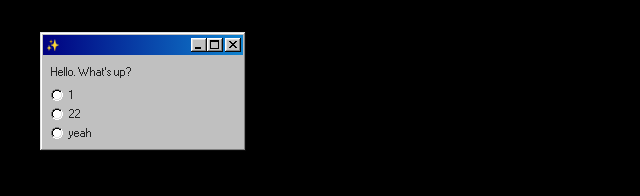
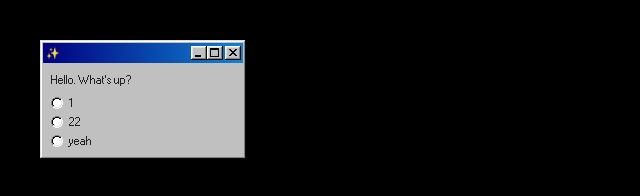
Before and after one commit to Koolo2334/happysmile, a plain HTML site: page index.html in a window 1280 px wide. Shown: the whole page, without its empty margins (0-640 px from the left). Drawn offline with nearby package versions, Linux system fonts and the light colour scheme.

Commit message:
Update index.html

```diff
--- a/index.html
+++ b/index.html
@@ -5,7 +5,7 @@
     <meta charset="UTF-8" />
     <link rel="stylesheet" href="https://unpkg.com/98.css" />
   </head>
-  <body style="background-color: black;">
+  <body style="background-color: black; display: flex; align-items: center;">
     <div class="window" style="margin: 32px; width: 200px">
       <div class="title-bar">
         <div class="title-bar-text">✨</div>
```
